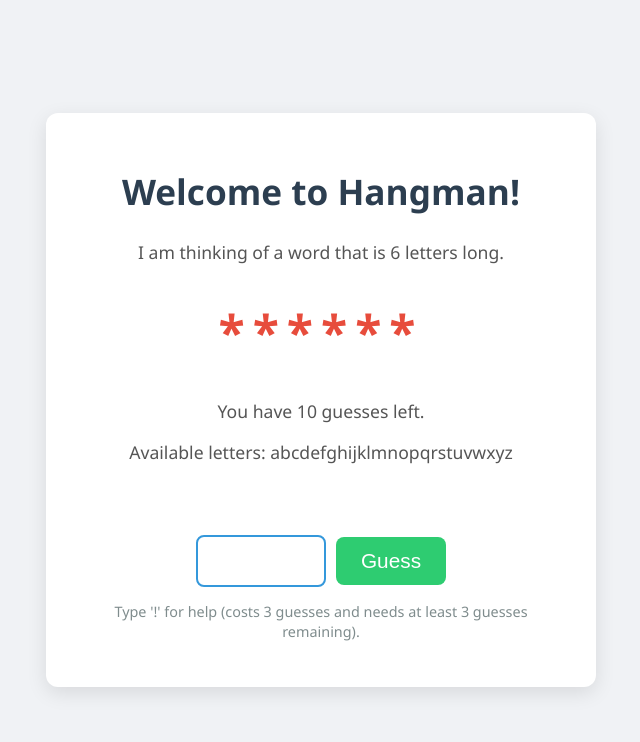
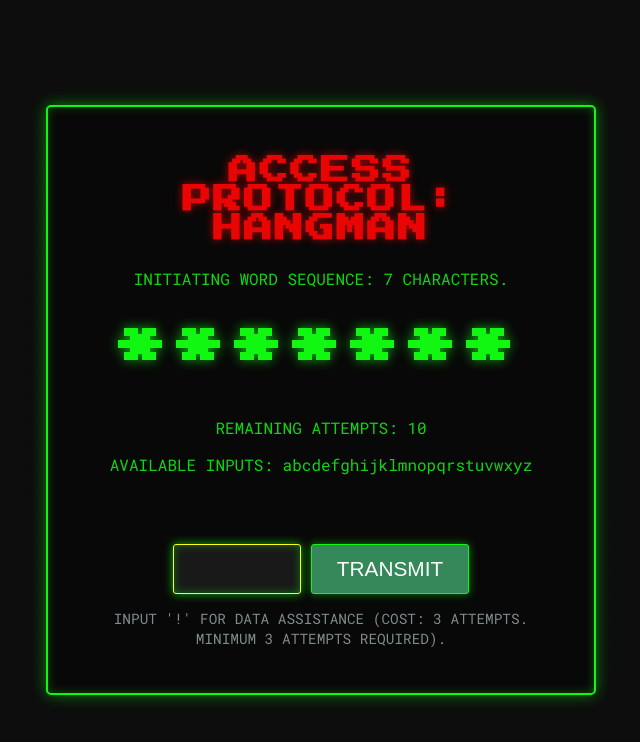
Before and after one commit to Isha-saleem/Arcade-Hub, a plain HTML site: page src/games/hangman/hangman.html in a window 1280 px wide. Shown: the whole page, without its empty margins (319-959 px from the left). Drawn offline with Linux system fonts and the light colour scheme.

Commit message:
Improve hangman

```diff
--- a/src/games/hangman/hangman.html
+++ b/src/games/hangman/hangman.html
@@ -3,12 +3,14 @@
 <head>
     <meta charset="UTF-8">
     <meta name="viewport" content="width=device-width, initial-scale=1.0">
-    <title>Hangman Game</title>
+    <title>Hangman Protocol</title>
+    <link href="https://fonts.googleapis.com/css2?family=Press+Start+2P&family=Roboto+Mono:wght@400;700&display=swap" rel="stylesheet">
     <style>
+        /* General Body and Container Styling */
         body {
-            font-family: 'Segoe UI', Tahoma, Geneva, Verdana, sans-serif;
-            background-color: #f0f2f5;
-            color: #333;
+            font-family: 'Roboto Mono', monospace; /* Futuristic/console font */
+            background-color: #0d0d0d; /* Very dark background for horror/futuristic */
+            color: #00ff00; /* Classic green terminal text */
             display: flex;
             justify-content: center;
             align-items: center;
@@ -16,42 +18,83 @@
             margin: 0;
             padding: 20px;
             box-sizing: border-box;
+            overflow: hidden; /* Prevent scrollbar from scanlines */
+            position: relative; /* For scanlines effect */
+            filter: grayscale(10%); /* Subtle desaturation for horror */
         }
+
+        /* CRT Scanline Overlay (Nostalgic/Horror) */
+        body::before {
+            content: '';
+            position: absolute;
+            top: 0;
+            left: 0;
+            width: 100%;
+            height: 100%;
+            background: repeating-linear-gradient(
+                #0d0d0d 0,
+                #0d0d0d 1px,
+                rgba(0, 255, 0, 0.05) 2px,
+                rgba(0, 255, 0, 0.05) 3px
+            );
+            pointer-events: none; /* Allow clicks through */
+            opacity: 0.1; /* Subtle scanlines */
+            z-index: 1;
+        }
+
         .container {
-            background-color: #ffffff;
+            background-color: rgba(10, 10, 10, 0.95); /* Slightly lighter dark for contrast */
+            border: 2px solid #00ff00; /* Green border */
+            box-shadow: 0 0 15px rgba(0, 255, 0, 0.5), inset 0 0 10px rgba(0, 255, 0, 0.3); /* Green glow */
             padding: 30px 40px;
-            border-radius: 12px;
-            box-shadow: 0 6px 20px rgba(0, 0, 0, 0.1);
+            border-radius: 5px; /* Sharp corners for futuristic */
             text-align: center;
             width: 90%;
             max-width: 550px;
             box-sizing: border-box;
+            position: relative;
+            z-index: 2; /* Above scanlines */
+            animation: flicker 1.5s infinite alternate; /* Subtle horror flicker */
         }
+
+        /* Text and Typography */
         h1 {
-            color: #2c3e50;
+            font-family: 'Press Start 2P', cursive; /* Pixelated font for nostalgia */
+            color: #ff0000; /* Warning red for horror */
             margin-bottom: 25px;
-            font-size: 2.2em;
+            font-size: 1.8em; /* Slightly smaller to fit pixel font */
+            text-shadow: 0 0 8px rgba(255, 0, 0, 0.7); /* Red glow */
+            letter-spacing: 2px;
         }
+
         #word-display {
+            font-family: 'Press Start 2P', cursive; /* Pixelated for nostalgia */
             font-size: 3em;
-            letter-spacing: 8px;
+            letter-spacing: 10px; /* Wider spacing */
             margin: 35px 0;
             font-weight: bold;
-            color: #e74c3c;
-            min-height: 1.2em; /* Ensure space even if word is empty */
+            color: #00ff00; /* Bright green */
+            text-shadow: 0 0 12px rgba(0, 255, 0, 0.7); /* Green glow */
+            min-height: 1.2em;
+            word-wrap: break-word; /* Ensure long words break */
         }
+
         .info {
-            font-size: 1.1em;
+            font-size: 1em; /* Standard size for info */
             margin-bottom: 12px;
-            color: #555;
+            color: #00dd00; /* Slightly desaturated green */
         }
+
         .message {
-            color: #2980b9;
+            color: #ffaa00; /* Amber for warning/feedback */
             font-weight: bold;
             margin-top: 20px;
-            font-size: 1.1em;
-            min-height: 1.2em; /* Ensure space for messages */
+            font-size: 1em;
+            min-height: 1.2em;
+            text-shadow: 0 0 5px rgba(255, 170, 0, 0.5); /* Subtle glow */
         }
+
+        /* Input and Buttons */
         .game-input {
             margin-top: 30px;
             display: flex;
@@ -60,79 +103,111 @@
             gap: 10px;
         }
         .game-input input[type="text"] {
+            background-color: #1a1a1a; /* Dark input background */
+            color: #00ff00; /* Green text input */
             padding: 12px 18px;
             font-size: 1.3em;
-            border: 2px solid #ddd;
-            border-radius: 8px;
+            border: 1px solid #00ff00; /* Green border */
+            border-radius: 3px;
             width: 90px;
             text-align: center;
             outline: none;
-            transition: border-color 0.3s ease;
+            transition: border-color 0.3s ease, box-shadow 0.3s ease;
+            box-shadow: inset 0 0 5px rgba(0, 255, 0, 0.2); /* Inner glow */
         }
         .game-input input[type="text"]:focus {
-            border-color: #3498db;
+            border-color: #ffff00; /* Yellow border on focus */
+            box-shadow: 0 0 10px rgba(0, 255, 0, 0.7), inset 0 0 8px rgba(0, 255, 0, 0.4); /* Stronger glow */
         }
         .game-input button {
             padding: 12px 25px;
             font-size: 1.3em;
-            background-color: #2ecc71;
-            color: white;
-            border: none;
-            border-radius: 8px;
+            background-color: #2e8b57; /* Darker green for buttons */
+            color: white; /* White text on buttons */
+            border: 1px solid #00ff00; /* Green button border */
+            border-radius: 3px;
             cursor: pointer;
-            transition: background-color 0.3s ease, transform 0.1s ease;
+            transition: background-color 0.3s ease, transform 0.1s ease, box-shadow 0.3s ease;
+            box-shadow: 0 0 8px rgba(0, 255, 0, 0.5); /* Button glow */
         }
         .game-input button:hover {
-            background-color: #27ae60;
+            background-color: #228b22; /* Even darker green on hover */
             transform: translateY(-2px);
+            box-shadow: 0 0 15px rgba(0, 255, 0, 0.8), 0 0 5px rgba(255, 255, 0, 0.5); /* Brighter glow */
         }
         .game-input button:active {
             transform: translateY(0);
         }
         .new-game-btn {
-            background-color: #9b59b6 !important;
+            background-color: #8b0000 !important; /* Dark red for restart (horror) */
+            border-color: #ff0000 !important; /* Bright red border */
+            box-shadow: 0 0 10px rgba(255, 0, 0, 0.7) !important; /* Red glow */
             margin-top: 25px;
             padding: 12px 30px !important;
         }
         .new-game-btn:hover {
-            background-color: #8e44ad !important;
+            background-color: #a00000 !important; /* Slightly lighter red on hover */
+            box-shadow: 0 0 18px rgba(255, 0, 0, 0.9), 0 0 5px rgba(255, 255, 0, 0.5) !important; /* Intense red glow */
         }
+
         .help-info {
             font-size: 0.9em;
-            color: #7f8c8d;
+            color: #7f8c8d; /* Muted gray for less importance */
             margin-top: 15px;
             line-height: 1.4;
+            text-shadow: none; /* No glow on help text */
         }
+
+        /* Game Over Screen */
         .game-over-screen {
-            background-color: #ecf0f1;
+            background-color: rgba(26, 26, 26, 0.9); /* Darker background for game over */
             padding: 25px;
-            border-radius: 10px;
+            border-radius: 5px;
             margin-top: 30px;
-            box-shadow: inset 0 2px 5px rgba(0, 0, 0, 0.05);
+            box-shadow: inset 0 0 10px rgba(255, 0, 0, 0.3); /* Red inner shadow */
+            border: 1px dashed #ff0000; /* Dashed red border */
         }
         .game-over-screen h2 {
-            color: #2c3e50;
+            font-family: 'Press Start 2P', cursive;
+            color: #ff0000; /* Red for game over */
             margin-bottom: 20px;
-            font-size: 1.8em;
+            font-size: 1.5em;
+            text-shadow: 0 0 10px rgba(255, 0, 0, 0.8);
         }
         .game-over-screen p {
-            font-size: 1.3em;
+            font-size: 1.1em;
             margin-bottom: 15px;
+            color: #00dd00; /* Green for info */
         }
         .game-over-screen strong {
-            color: #e74c3c;
+            color: #ff0000; /* Highlight important words in red */
+            text-shadow: 0 0 5px rgba(255, 0, 0, 0.5);
+        }
+
+        /* Animations */
+        @keyframes flicker {
+            0%, 100% { opacity: 1; }
+            5% { opacity: 0.95; }
+            10% { opacity: 1; }
+            15% { opacity: 0.9; }
+            20% { opacity: 1; }
+            25% { opacity: 0.97; }
+            30% { opacity: 1; }
+            50% { opacity: 0.92; }
+            70% { opacity: 1; }
+            90% { opacity: 0.98; }
         }
     </style>
 </head>
 <body>
     <div class="container">
-        <h1>Welcome to Hangman!</h1>
-        <p class="info">I am thinking of a word that is <span id="word-length-display">?</span> letters long.</p>
+        <h1>ACCESS PROTOCOL: HANGMAN</h1>
+        <p class="info">INITIATING WORD SEQUENCE: <span id="word-length-display">?</span> CHARACTERS.</p>
 
         <div id="word-display"></div>
 
-        <p class="info">You have <span id="guesses-remaining">10</span> guesses left.</p>
-        <p class="info">Available letters: <span id="available-letters"></span></p>
+        <p class="info">REMAINING ATTEMPTS: <span id="guesses-remaining">10</span></p>
+        <p class="info">AVAILABLE INPUTS: <span id="available-letters"></span></p>
 
         <p class="message" id="game-message"></p>
 
@@ -140,9 +215,9 @@
             <form class="game-input" onsubmit="handleGuess(event)">
                 <input type="text" id="guess-input" maxlength="1" pattern="[a-zA-Z!]"
                        title="Enter a letter or '!' for help" required autofocus>
-                <button type="submit">Guess</button>
+                <button type="submit">TRANSMIT</button>
             </form>
-            <p class="help-info">Type '!' for help (costs 3 guesses and needs at least 3 guesses remaining).</p>
+            <p class="help-info">INPUT '!' FOR DATA ASSISTANCE (COST: 3 ATTEMPTS. MINIMUM 3 ATTEMPTS REQUIRED).</p>
         </div>
 
         <div id="game-over-screen" style="display: none;">
@@ -150,7 +225,7 @@
                 <h2 id="final-result"></h2>
                 <p id="final-word"></p>
                 <p id="final-score"></p>
-                <button onclick="newGame()" class="new-game-btn">Play Again</button>
+                <button onclick="newGame()" class="new-game-btn">RE-INITIALIZE PROTOCOL</button>
             </div>
         </div>
     </div>
@@ -179,22 +254,11 @@
         // IMPORTANT: Paste your desired words from words.txt into this array.
         // Each word should be in quotes and separated by a comma.
         const wordlist = [
-            "awkward", "bagpipes", "banjo", "bayou", "bikini", "blitz", "bookworm", "boxcar", "buzzard",
-            "cobweb", "cockiness", "croquet", "dizzying", "duplex", "dwarves", "embezzle", "espionage",
-            "exodus", "faking", "fishhook", "fjord", "fluffiness", "fuchsia", "gabby", "galaxy", "galvanize",
-            "gazebo", "gimcrack", "gizzard", "gnarly", "gossip", "grogginess", "haiku", "haphazard",
-            "hyphen", "icebox", "injury", "ivory", "ivy", "jackpot", "jaundice", "jawbreaker", "jazziest",
-            "jelly", "jigsaw", "jinx", "jockey", "joking", "jovial", "joyful", "juicy", "jumbo", "kayak",
-            "kiosk", "klutz", "knapsack", "larynx", "lengths", "lucky", "luxury", "lymph", "marquis",
-            "matrix", "megahertz", "mnemonic", "mystify", "naphtha", "nightclub", "numbskull", "onyx",
-            "ovary", "oxidize", "oxygen", "pajama", "peekaboo", "phlegm", "pixel", "pizazz", "pneumonia",
-            "polka", "pshaw", "psyche", "puzzling", "quartz", "queue", "quip", "quiz", "rhythm", "rickshaw",
-            "schnapps", "scratch", "sphinx", "spritz", "squawk", "staff", "strength", "stretch", "stronghold",
-            "stymied", "subway", "swivel", "syndrome", "thriftless", "thumbscrew", "topaz", "transcript",
-            "transgress", "transplant", "triphthong", "twelfth", "unzip", "uptown", "vaporize", "vixen",
-            "vodka", "voodoo", "vortex", "walkway", "waltz", "wave", "wavy", "waxy", "wheezy", "whiskey",
-            "whistling", "witchcraft", "wizard", "woozy", "wristwatch", "xylophone", "yachtsman", "yippee",
-            "yummy", "zigzag", "zipper", "zodiac", "zombie"
+            "abominable", "apocalypse", "apparition", "cadaver", "chilling", "crematory", "cryptic",
+            "dreadful", "eerie", "eldritch", "enigma", "foreboding", "ghastly", "haunted", "hideous",
+            "horrific", "macabre", "morbidity", "ominous", "phantom", "poltergeist", "putrefy",
+            "revelation", "shadowy", "specter", "supernatural", "terrifying", "unearthly", "unsettling",
+            "vampire", "venomous", "wraith", "xenomorph", "zeppelin", "zombie"
         ];
         // END OF WORD LIST
 
@@ -251,7 +315,7 @@
 
             // Check if game is already over
             if (guessesRemaining <= 0 || hasPlayerWon(secretWord, lettersGuessed)) {
-                displayMessage("Game is over. Click 'Play Again' to start a new game.");
+                displayMessage("PROTOCOL TERMINATED. RE-INITIALIZE TO PROCEED.");
                 return;
             }
 
@@ -260,24 +324,24 @@
 
             // Input validation
             if (!/^[a-z!]$/.test(guess)) { // Check if it's a single alphabet letter or '!'
-                displayMessage("Oops! That is not a valid letter. Please input a letter from the alphabet or '!' for help.");
+                displayMessage("ERROR: INVALID INPUT. ACCESS REQUIRED: ALPHABETIC CHARACTER OR '!'");
                 return;
             }
 
             // Help option handling
             if (guess === "!") {
                 if (!withHelp) {
-                    displayMessage("Help is not enabled for this game.");
+                    displayMessage("DATA ASSISTANCE PROTOCOL NOT ENABLED.");
                 } else if (guessesRemaining < 3) {
-                    displayMessage("Sorry, not enough guesses left to use help.");
+                    displayMessage("WARNING: INSUFFICIENT ATTEMPTS FOR DATA ASSISTANCE (MIN 3 REQUIRED).");
                 } else {
                     const revealed = revealLetter(secretWord, lettersGuessed);
                     if (revealed) {
                         lettersGuessed.push(revealed);
                         guessesRemaining -= 3;
-                        displayMessage(`Letter revealed: ${revealed.toUpperCase()}`);
+                        displayMessage(`DATA REVEALED: ${revealed.toUpperCase()}`);
                     } else {
-                        displayMessage("No unguessed letters to reveal."); // All letters are already guessed
+                        displayMessage("NO UNREVEALED DATA REMAINING."); // All letters are already guessed
                     }
                 }
                 updateUI(); // Update UI after help
@@ -286,7 +350,7 @@
 
             // Check if letter was already guessed
             if (lettersGuessed.includes(guess)) {
-                displayMessage("Oops! You've already guessed that letter.");
+                displayMessage("WARNING: INPUT ALREADY PROCESSED.");
                 return;
             }
 
@@ -295,15 +359,16 @@
 
             // Process guess
             if (secretWord.includes(guess)) {
-                displayMessage("Good guess!");
+                displayMessage("STATUS: GUESS CONFIRMED. PROTOCOL CONTINUES.");
             } else {
                 // Wrong vowel costs 2 guesses, consonant costs 1
                 if ("aeiou".includes(guess)) {
                     guessesRemaining -= 2;
+                    displayMessage("ERROR: INCORRECT VOWEL. ATTEMPT DECREMENTED BY 2.");
                 } else {
                     guessesRemaining -= 1;
+                    displayMessage("ERROR: INCORRECT CONSONANT. ATTEMPT DECREMENTED BY 1.");
                 }
-                displayMessage("Oops! That letter is not in my word.");
             }
             updateUI(); // Update UI after processing guess
         }
@@ -313,16 +378,16 @@
             gameOverScreenDiv.style.display = 'block'; // Show game over screen
 
             if (hasPlayerWon(secretWord, lettersGuessed)) {
-                finalResultH2.textContent = "Congratulations, you won!";
+                finalResultH2.textContent = "PROTOCOL SUCCESSFUL. ACCESS GRANTED.";
                 const uniqueLetters = new Set(secretWord).size;
                 const score = (guessesRemaining + 4 * uniqueLetters) + (3 * secretWord.length);
-                finalScoreP.textContent = `Your total score for this game is: ${score}`;
-                finalWordP.textContent = `The word was: ${secretWord.toUpperCase()}`;
+                finalScoreP.textContent = `FINAL SCORE: ${score} UNITS.`;
+                finalWordP.textContent = `TARGET WORD: ${secretWord.toUpperCase()}`;
                 finalWordP.style.display = 'block'; // Ensure word is visible
             } else {
-                finalResultH2.textContent = "Game Over!";
-                finalWordP.textContent = `The word was: ${secretWord.toUpperCase()}`;
-                finalScoreP.textContent = ''; // Clear score if lost
+                finalResultH2.textContent = "PROTOCOL FAILURE. ACCESS DENIED.";
+                finalWordP.textContent = `TARGET WORD WAS: ${secretWord.toUpperCase()}`;
+                finalScoreP.textContent = 'SYSTEM LOCKDOWN INITIATED.'; // Clear score if lost
                 finalWordP.style.display = 'block'; // Ensure word is visible
             }
         }
@@ -330,13 +395,13 @@
         function newGame() {
             if (wordlist.length === 0) {
                 console.error("The word list is empty! Please add words to the 'wordlist' array in the script.");
-                displayMessage("Error: Word list is empty. Game cannot start.");
+                displayMessage("CRITICAL ERROR: WORD DATABASE EMPTY. CANNOT INITIATE PROTOCOL.");
                 return;
             }
             secretWord = chooseWord(wordlist);
             lettersGuessed = [];
             guessesRemaining = 10;
-            displayMessage("New game started!");
+            displayMessage("PROTOCOL RE-INITIALIZED. STANDBY.");
 
             // Reset UI visibility
             gameControlsDiv.style.display = 'block';
```
